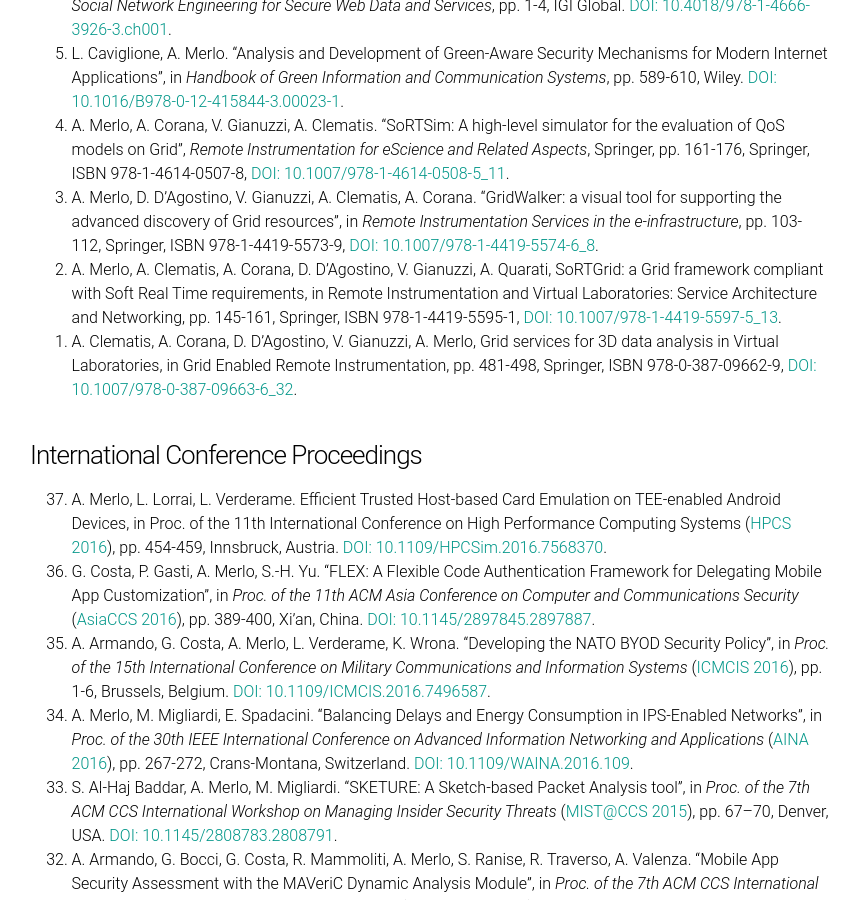
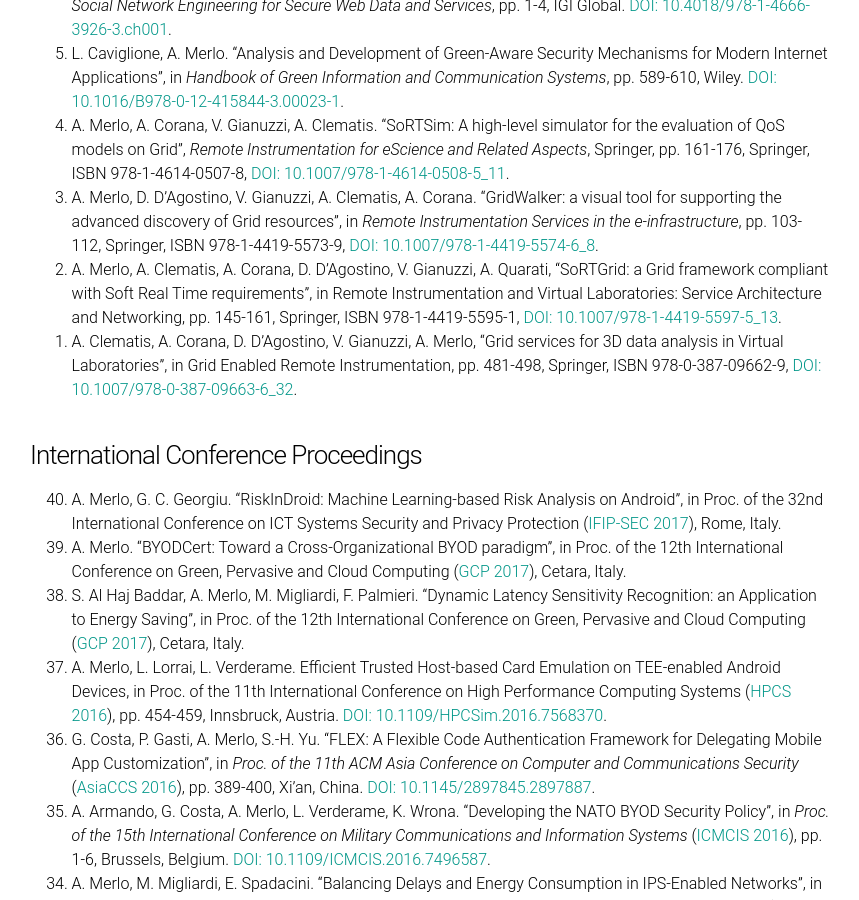
Before and after one commit to CSecLab/cseclab.github.io, a Jekyll site: the page built from alessioHP.md, in a window 1280 px wide and 900 px high, scrolled down 2957 px. Shown: the whole window, without its empty margins (210-1069 px from the left). Built offline with Jekyll 4.4.1, drawn with Linux system fonts in a browser that asks for light colours.

Commit message:
add alessio

```diff
--- a/alessioHP.md
+++ b/alessioHP.md
@@ -70,13 +70,16 @@
 1. L. Caviglione, A. Merlo. "Analysis and Development of Green-Aware Security Mechanisms for Modern Internet Applications", in *Handbook of Green Information and Communication Systems*, pp. 589-610, Wiley. [DOI: 10.1016/B978-0-12-415844-3.00023-1](http://www.elsevier.com/books/handbook-of-green-information-and-communication-systems/obaidat/978-0-12-415844-3).
 1. A. Merlo, A. Corana, V. Gianuzzi, A. Clematis. "SoRTSim: A high-level simulator for the evaluation of QoS models on Grid", *Remote Instrumentation for eScience and Related Aspects*, Springer, pp. 161-176, Springer, ISBN 978-1-4614-0507-8, [DOI: 10.1007/978-1-4614-0508-5_11](http://www.springer.com/us/book/9781461405078).
 1. A. Merlo, D. D’Agostino, V. Gianuzzi, A. Clematis, A. Corana. "GridWalker: a visual tool for supporting the advanced discovery of Grid resources", in *Remote Instrumentation Services in the e-infrastructure*, pp. 103-112, Springer, ISBN 978-1-4419-5573-9, [DOI: 10.1007/978-1-4419-5574-6_8](http://link.springer.com/chapter/10.1007%2F978-1-4419-5574-6_8).
-1. A. Merlo, A. Clematis, A. Corana, D. D’Agostino, V. Gianuzzi, A. Quarati, SoRTGrid: a Grid framework compliant with Soft Real Time requirements, in Remote Instrumentation and Virtual Laboratories: Service Architecture and Networking, pp. 145-161, Springer, ISBN 978-1-4419-5595-1, [DOI: 10.1007/978-1-4419-5597-5_13](http://www.springer.com/us/book/9781441955951).
-1. A. Clematis, A. Corana, D. D’Agostino, V. Gianuzzi, A. Merlo, Grid services for 3D data analysis in Virtual Laboratories, in Grid Enabled Remote Instrumentation, pp. 481-498, Springer, ISBN 978-0-387-09662-9, [DOI: 10.1007/978-0-387-09663-6_32](http://link.springer.com/chapter/10.1007%2F978-0-387-09663-6_32).
+1. A. Merlo, A. Clematis, A. Corana, D. D’Agostino, V. Gianuzzi, A. Quarati, "SoRTGrid: a Grid framework compliant with Soft Real Time requirements", in Remote Instrumentation and Virtual Laboratories: Service Architecture and Networking, pp. 145-161, Springer, ISBN 978-1-4419-5595-1, [DOI: 10.1007/978-1-4419-5597-5_13](http://www.springer.com/us/book/9781441955951).
+1. A. Clematis, A. Corana, D. D’Agostino, V. Gianuzzi, A. Merlo, "Grid services for 3D data analysis in Virtual Laboratories", in Grid Enabled Remote Instrumentation, pp. 481-498, Springer, ISBN 978-0-387-09662-9, [DOI: 10.1007/978-0-387-09663-6_32](http://link.springer.com/chapter/10.1007%2F978-0-387-09663-6_32).
 {: reversed="reversed"}
 
 
 ### International Conference Proceedings
 
+1. A. Merlo, G. C. Georgiu. "RiskInDroid: Machine Learning-based Risk Analysis on Android", in Proc. of the 32nd International Conference on ICT Systems Security and Privacy Protection ([IFIP-SEC 2017](http://ifipsec.org/2017/)), Rome, Italy.
+1. A. Merlo. "BYODCert: Toward a Cross-Organizational BYOD paradigm", in Proc. of the 12th International Conference on Green, Pervasive and Cloud Computing ([GCP 2017](http://gpc2017.di.unisa.it/gpc2017/)), Cetara, Italy.
+1. S. Al Haj Baddar, A. Merlo, M. Migliardi, F. Palmieri. "Dynamic Latency Sensitivity Recognition: an Application to Energy Saving", in Proc. of the 12th International Conference on Green, Pervasive and Cloud Computing ([GCP 2017](http://gpc2017.di.unisa.it/gpc2017/)), Cetara, Italy.
 1. A. Merlo, L. Lorrai, L. Verderame. Efficient Trusted Host-based Card Emulation on TEE-enabled Android Devices, in Proc. of the 11th International Conference on High Performance Computing Systems ([HPCS 2016](http://hpcs2016.cisedu.info/)), pp. 454-459, Innsbruck, Austria. [DOI: 10.1109/HPCSim.2016.7568370](https://doi.org/10.1109/HPCSim.2016.7568370).
 1. G. Costa, P. Gasti, A. Merlo, S.-H. Yu. "FLEX: A Flexible Code Authentication Framework for Delegating Mobile App Customization", in *Proc. of the 11th ACM Asia Conference on Computer and Communications Security* ([AsiaCCS 2016](http://meeting.xidian.edu.cn/conference/AsiaCCS2016/home.html)), pp. 389-400, Xi’an, China. [DOI: 10.1145/2897845.2897887](http://dl.acm.org/citation.cfm?id=2897887).
 1. A. Armando, G. Costa, A. Merlo, L. Verderame, K. Wrona. "Developing the NATO BYOD Security Policy", in *Proc. of the 15th International Conference on Military Communications and Information Systems* ([ICMCIS 2016](http://www.icmcis2016.eu/)), pp. 1-6, Brussels, Belgium. [DOI: 10.1109/ICMCIS.2016.7496587](http://dx.doi.org/10.1109/ICMCIS.2016.7496587).
```
